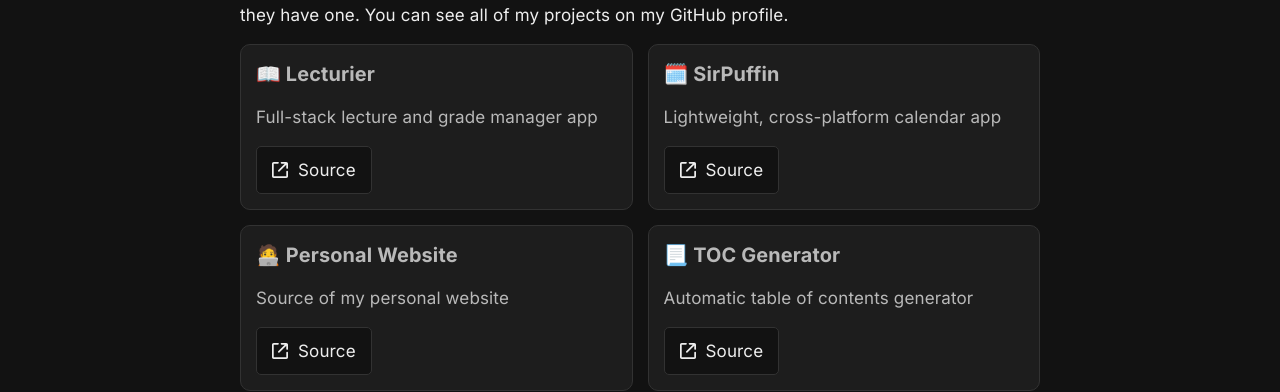
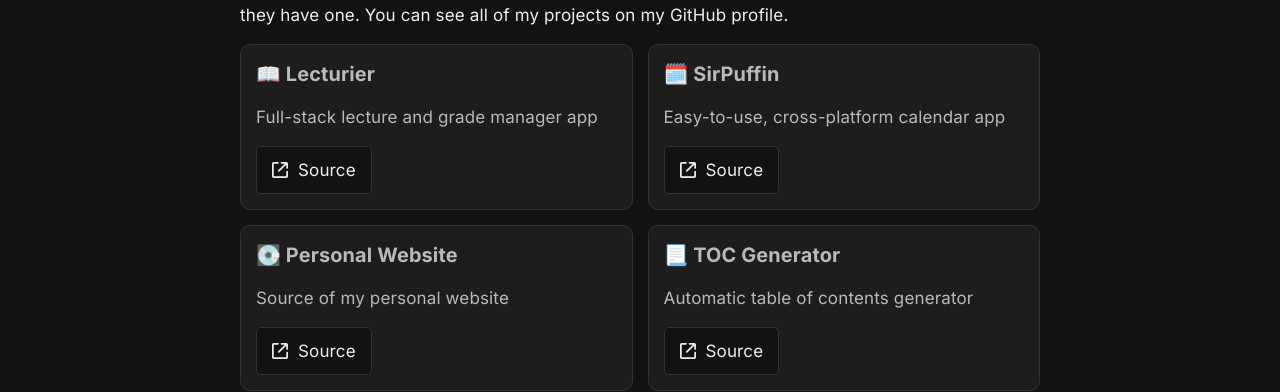
Before and after one commit to caganseyrek/caganseyrek.github.io, a Jekyll site: the page built from pages/projects.md, in a window 1280 px wide. Shown: the part 220-612 px from the top of the page. Built offline with Jekyll 4.4.1, drawn with Linux system fonts in a browser that asks for light colours.

Commit message:
Updated project icon and description

```diff
--- a/_data/projects.yml
+++ b/_data/projects.yml
@@ -4,11 +4,11 @@
   article: ""
   docs: ""
 - title: 🗓️ SirPuffin
-  desc: Lightweight, cross-platform calendar app
+  desc: Easy-to-use, cross-platform calendar app
   source: https://github.com/caganseyrek/SirPuffin
   article: ""
   docs: ""
-- title: 🧑‍💻 Personal Website
+- title: 💽 Personal Website
   desc: Source of my personal website
   source: https://github.com/caganseyrek/caganseyrek.github.io
   article: ""
```
